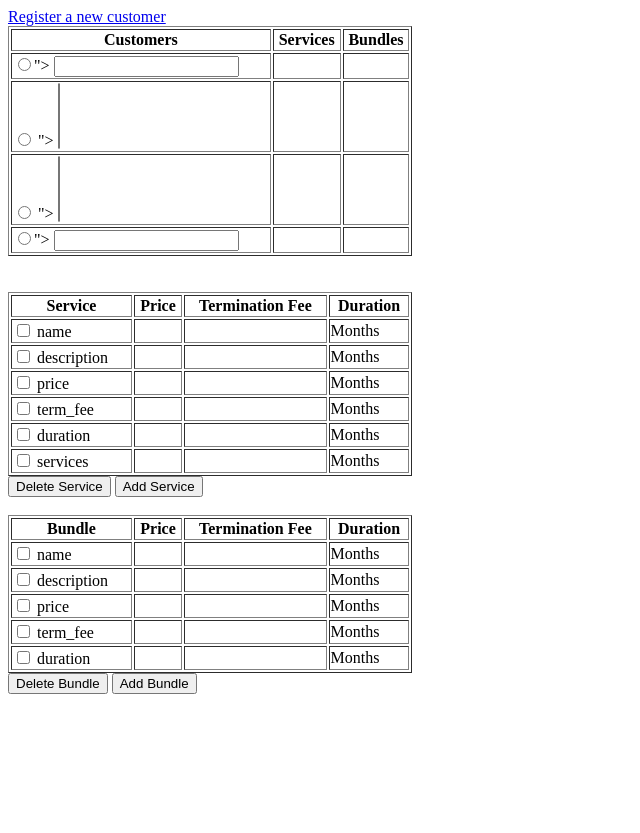
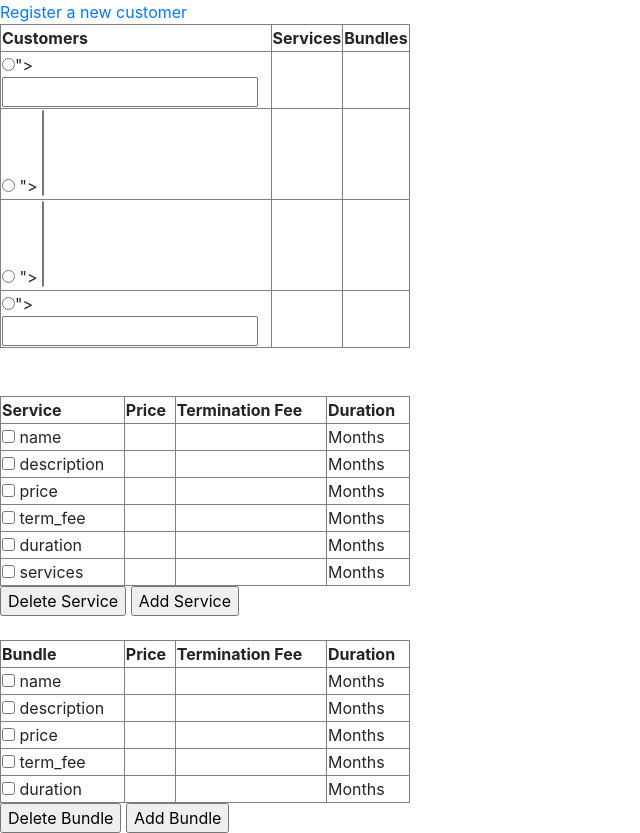
Before and after one commit to mtakemot/Skynet, a Django app: template templates/Users/cust_serv.html in a window 1280 px wide. Shown: the whole page, without its empty margins (0-640 px from the left). Before the commit the page ends 694 px from the top, so only its background shows below. Run offline with Django 3.2, Linux system fonts and the light colour scheme; the template is opened without the code that fills it: values that come from a table or form of the project are taken from there, others are empty; parts of the project's set-up code (start-up, migrations or seed data) failed here and were passed over; some libraries are stand-ins or nearby versions.

Commit message:
Modifing UI

```diff
--- /dev/null
+++ b/static/cust_serv.js
@@ -0,0 +1,3 @@
+/**
+ * Created by roeder on 3/11/15.
+ */
--- a/templates/Users/add_bundles.html
+++ b/templates/Users/add_bundles.html
@@ -32,7 +32,7 @@
              <li><a href="/Users/logout/">Logout</a></li>
              <li><a href="/Users">Back</a></li>
              <li><a href="/Users/display_services/">View Subscribed Plans</a></li>
-             <!--<li><a href="/Users/add_services/"> Add a Service</a></li>-->
+             <li><a href="/Users/add_services/"> Add a Service</a></li>
              <li><a href="/Users/delete_services/"> Remove a Service</a></li>
              <li><a href="/Users/delete_bundles/">Remove a Bundle</a></li>
              <li><a href="/Users/view_bill"> View Bill</a></li>
--- a/templates/Users/cust_serv.html
+++ b/templates/Users/cust_serv.html
@@ -1,8 +1,17 @@
 <!DOCTYPE html>
+{% load staticfiles %}
 <html>
 <head lang="en">
     <meta charset="UTF-8">
     <title>Welcome, Customer Representative!</title>
+    {% load static %}
+        <link rel="stylesheet" href="{% static 'cust_serv.css' %}">
+        <link rel="stylesheet" href="{% static '/bootstrap/dist/css/bootstrap.min.css' %}" >
+        <link rel="stylesheet" href="//maxcdn.bootstrapcdn.com/font-awesome/4.3.0/css/font-awesome.min.css">
+        <link href='http://fonts.googleapis.com/css?family=Oswald' rel='stylesheet' type='text/css'>
+        <link href='http://fonts.googleapis.com/css?family=Open+Sans:700' rel='stylesheet' type='text/css'>
+        <script src="//ajax.googleapis.com/ajax/libs/jquery/1.11.1/jquery.min.js"></script>
+        <script src="{% static 'add_bundles.js' %}"></script>
 </head>
 <body>
     <a href="/Users/register/">Register a new customer</a>
```
Also changed, not shown: static/cust_serv.css (added).
